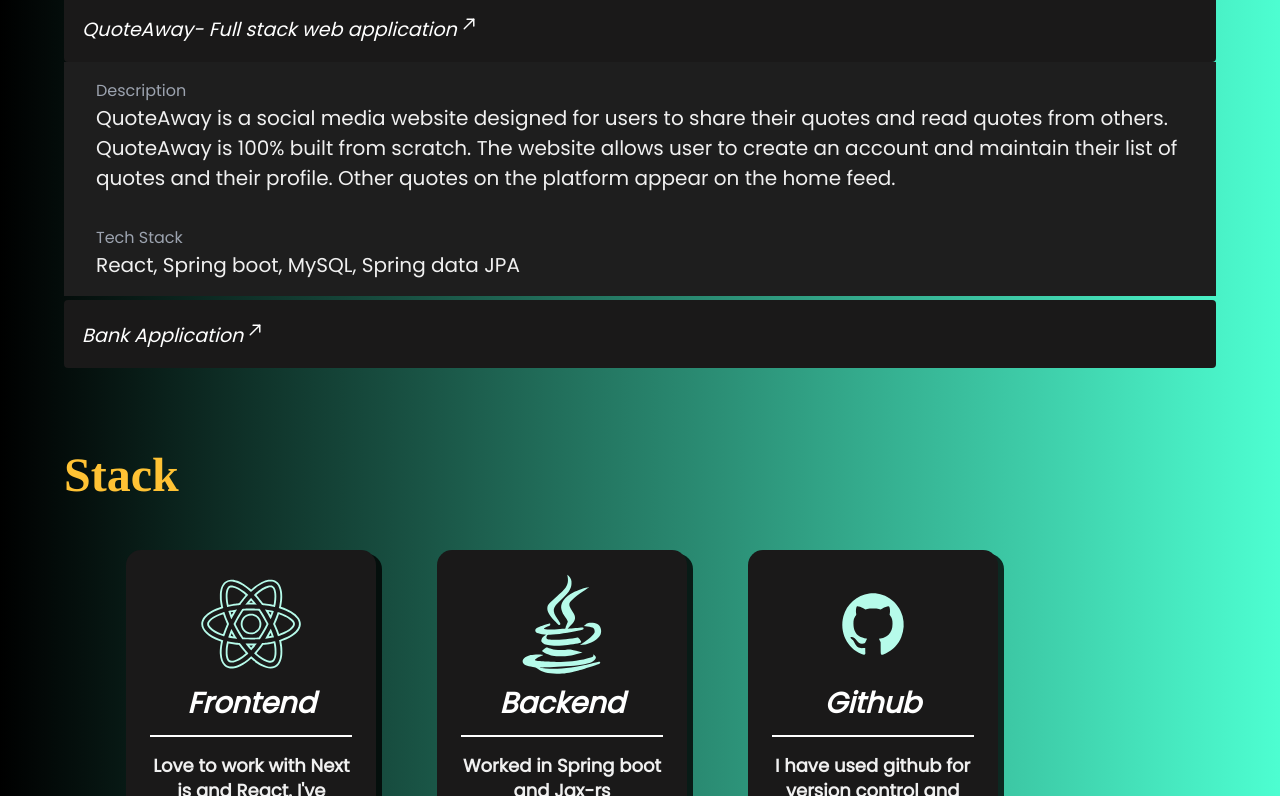
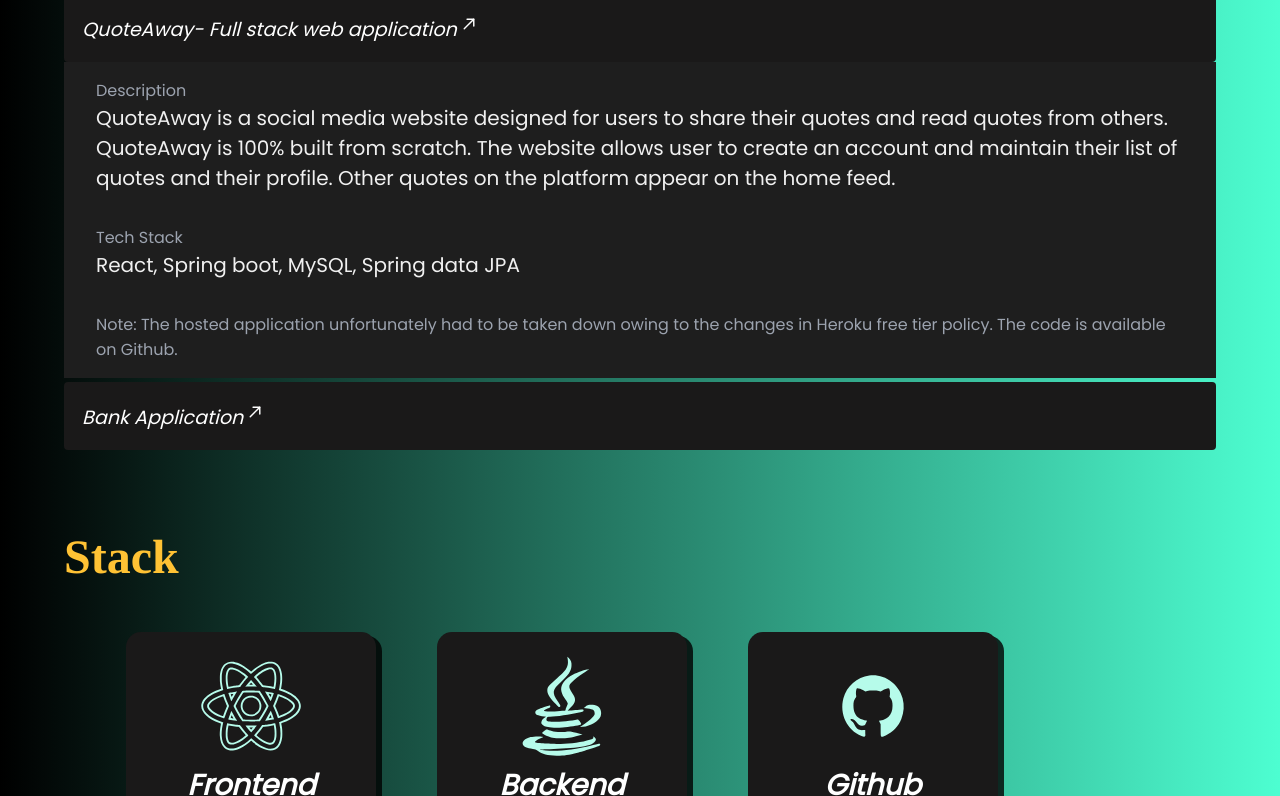
Before and after one commit to Viper-10/personal-website-v2, a Next.js app: page / in a window 1280 px wide. Shown: the part 3295-4091 px from the top of the page. Built offline with nearby package versions, Linux system fonts and the light colour scheme.

Commit message:
add - note

```diff
--- a/components/Projects/Project/Project.js
+++ b/components/Projects/Project/Project.js
@@ -8,7 +8,7 @@ import styles from "./style.module.css";
 import Image from "next/image";
 import ArrowDiagonalLogo from "../../../assets/icons/ArrowDiagonalLogo";
 
-const Project = ({ name, link, description, category, stack }) => {
+const Project = ({ name, link, description, category, stack, note }) => {
   return (
     <AccordionItem key={name} uuid={link}>
       <AccordionItemHeading>
@@ -32,11 +32,17 @@ const Project = ({ name, link, description, category, stack }) => {
             <div className="accordion-panel-heading">Description</div>
             <p className="accordion-panel-text">{description}</p>
           </div>
+
           <div className="accordion-panel-content">
             <div className="accordion-panel-heading">Tech Stack</div>
             <p className="accordion-panel-text">{stack}</p>
           </div>
         </div>
+        {note && (
+          <div className="accordion-panel-content">
+            <div className="accordion-panel-heading">Note: {note}</div>
+          </div>
+        )}
       </AccordionItemPanel>
     </AccordionItem>
   );
--- a/components/Projects/projects.json
+++ b/components/Projects/projects.json
@@ -4,7 +4,7 @@
     "category": "Full stack web application",
     "link": "https://github.com/Viper-10/QuoteAway",
     "description": "QuoteAway is a social media website designed for users to share their quotes and read quotes from others. QuoteAway is 100% built from scratch. The website allows user to create an account and maintain their list of quotes and their profile. Other quotes on the platform appear on the home feed.",
-    "note": "The project unfortunately had to be taken down owing to the changes in Heroku free tier policy. The code is available on Github.",
+    "note": "The hosted application unfortunately had to be taken down owing to the changes in Heroku free tier policy. The code is available on Github.",
     "stack": "React, Spring boot, MySQL, Spring data JPA"
   },
   {
```
